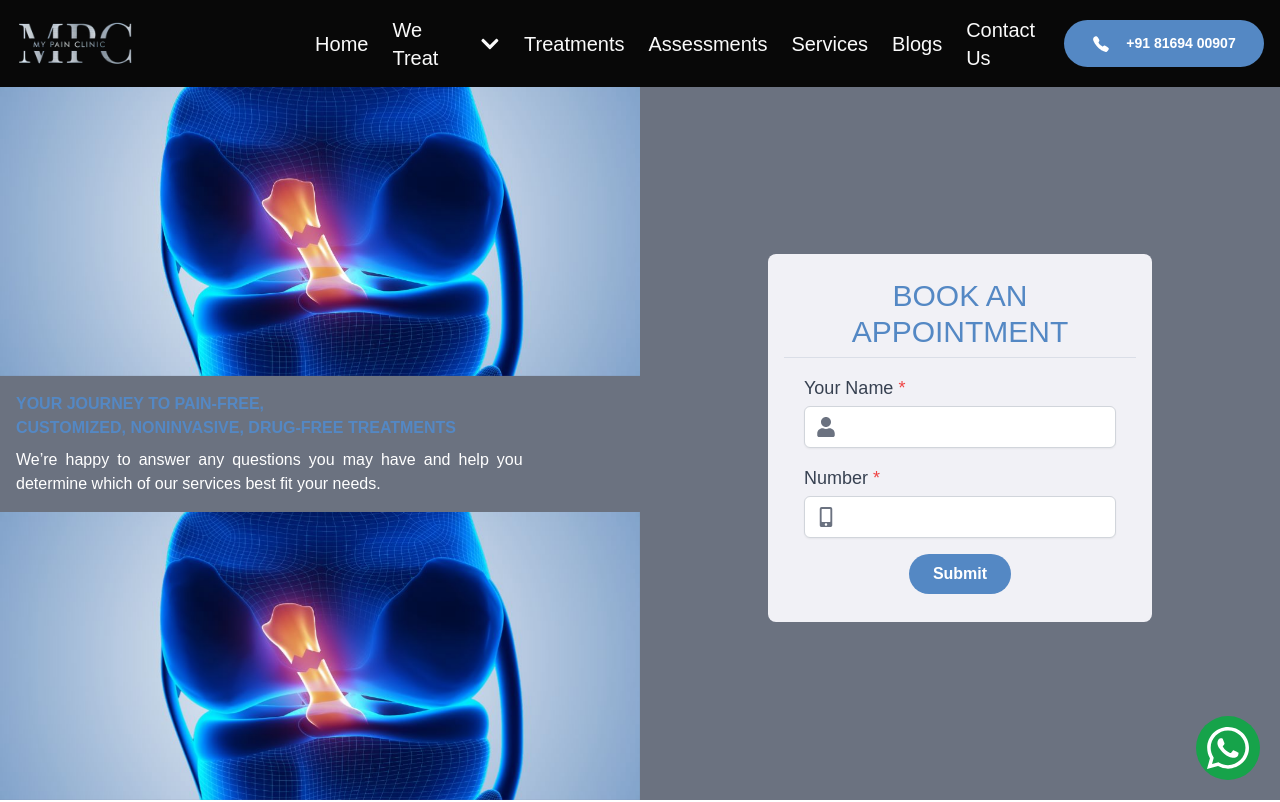
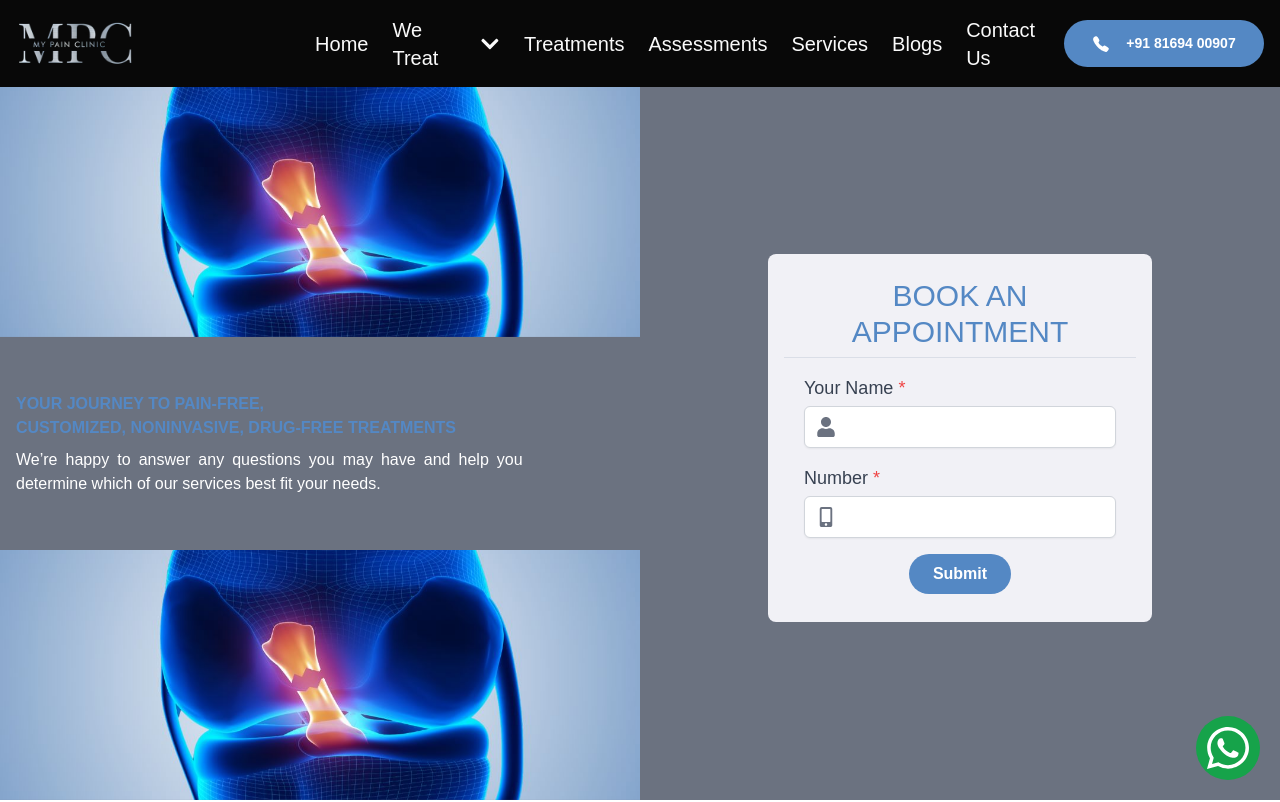
Before and after one commit to Hope-Ray/nextjs-mpc, a Next.js app: page /sublanding in a window 1280 px wide. Shown: the top 802 px of the page. Built offline with nearby package versions, Linux system fonts and the light colour scheme.

Commit message:
sub landing carousel 3

```diff
--- a/src/components/SubLanding/SubWelcome.jsx
+++ b/src/components/SubLanding/SubWelcome.jsx
@@ -10,7 +10,7 @@ const SubWelcome = () => {
           <div className="flex-1 w-full overflow-hidden">
             <SubCarousel />
           </div>
-          <div className="min-h-32 w-full flex flex-col gap-2 justify-center p-4 overflow-hidden">
+          <div className="min-h-[30%] w-full flex flex-col gap-2 justify-center p-4 overflow-hidden">
             <h3 className="text-2xl md:text-base font-bold text-brandColor text-justify">
               YOUR JOURNEY TO PAIN-FREE,<br /> CUSTOMIZED, NONINVASIVE, DRUG-FREE TREATMENTS
             </h3>
```
